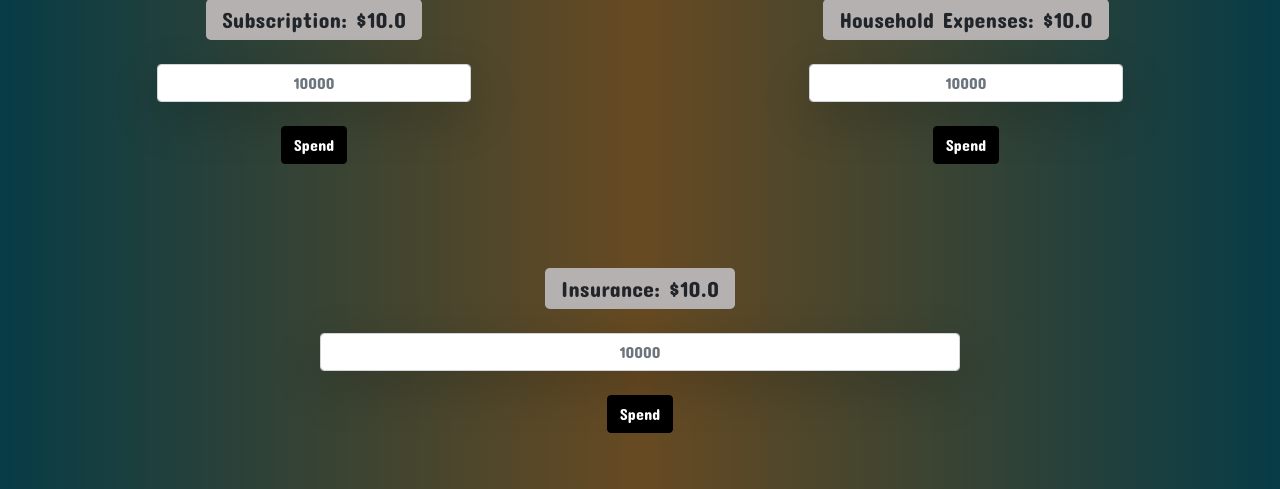
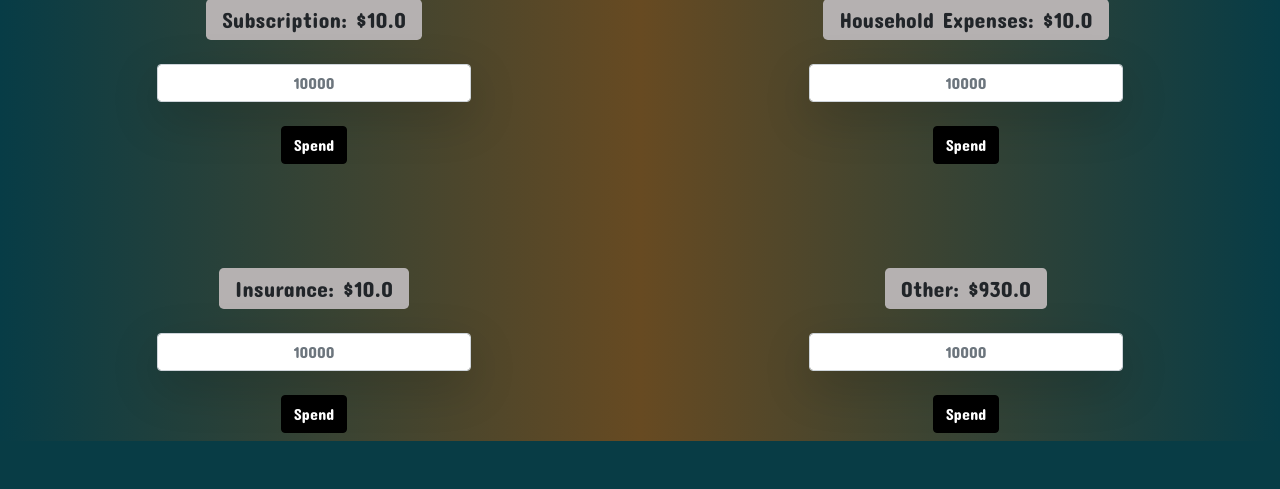
Before and after one commit to pjh000104/Personal_Expense_Web_App, a Flask app: page /spend_balance in a window 1280 px wide. Shown: the part 701-1190 px from the top of the page. After the commit the page ends 1142 px from the top, so only its background shows below. Run offline with Flask 3, Linux system fonts and the light colour scheme; a user stored in the database is signed in; some libraries are stand-ins or nearby versions; some web fonts are replaced.

Commit message:
Solved minor bugs

```diff
--- a/app.py
+++ b/app.py
@@ -8,22 +8,12 @@ import random
 
 
 app = Flask(__name__)
-app.secret_key = 'your_secret_key'
+app.secret_key = 'secret_key'
 app.config['SQLALCHEMY_DATABASE_URI'] = 'sqlite:///database.db'
 app.config['SQLALCHEMY_TRACK_MODIFICATIONS'] = False
 
 db.init_app(app)
 migrate = Migrate(app, db)
-
-def create_file():
-    with open("info.json", "w") as file:
-        json.dump({
-                "total_balance":0, "food":0, "house_hold":0, "clothing":0,
-                "personal_expense":0, "subscription":0,"housing_expense":0,
-                "insurance":0,"other":0}, file)
-
-
-create_file()
 
 @app.route('/register', methods=['GET', 'POST'])
 def register():
@@ -215,13 +205,13 @@ def is_float(value):
         # If conversion fails, it's not a float
         return False
 
-
-def create_file():
-    with open("info.json", "w") as file:
-        json.dump({
-                "total_balance": 0, "food": 0, "house_hold": 0, "clothing": 0,
-                "personal_expense": 0, "subscription": 0, "housing_expense": 0,
-                "insurance": 0, "other": 0}, file)
+@app.route('/logout')
+def logout():
+    if "user_id" in session:
+        print("User ID before logout:", session["user_id"])
+    session.pop("user_id", None)
+    print("User ID after logout:", session.get("user_id"))  # Should print None
+    return redirect(url_for('login'))
 
 
 # A function which return's the dictionary/hashmap within the file
@@ -256,7 +246,6 @@ def useMoney(request_data, category):
         db.session.commit()
     else:
         print(f"Insufficient funds in {category}. You have ${category_budget} left.")
-
 
 def startgame():
 
--- a/templates/about.html
+++ b/templates/about.html
@@ -57,7 +57,7 @@
         <!-- <a class="navbar-brand" href="{{ url_for('login')}}">Logout</a> -->
         <a class="navbar-brand">
             <a class="navbar-brand">Hello {{ user_name }}!</a>
-            <a class="navbar-brand" href="{{ url_for('login')}}">Logout</a>
+            <a class="navbar-brand" href="{{ url_for('logout')}}">Logout</a>
         </a>
     </nav>
     <!--Navigation End-->
--- a/templates/register.html
+++ b/templates/register.html
@@ -60,7 +60,7 @@
             </div>
             <div class="links d-flex justify-content-between">
                 <div class="text-center mt-3 ">
-                    <a class="basic-color" href="{{ url_for('login') }}">Sign Up</a>
+                    <a class="basic-color" href="{{ url_for('login') }}">Login</a>
                 </div>
             </div>
         </div>
--- a/templates/spendBalance.html
+++ b/templates/spendBalance.html
@@ -47,7 +47,7 @@
         </div>
         <a class="navbar-brand">
             <a class="navbar-brand">Hello {{ user_name }}!</a>
-            <a class="navbar-brand" href="{{ url_for('login')}}">Logout</a>
+            <a class="navbar-brand" href="{{ url_for('logout')}}">Logout</a>
         </a>
     </nav>
     <!--End nav-->
@@ -128,13 +128,24 @@
                     </div>
                 </div>
             </div>
-            <div class="row over-h  mt-5 pt-5 mb-5 ">
-                <div class="col-md-12 text-center">
+            <div class="row mt-5 pt-5 over-h">
+                <div class="col-md-6 text-center">
                     <div class="mb-2 " >
                         <form class="text-center  " action="/spend/insurance">
                                 <label  class="bg-white-30  mb-  px-3 py-1 rounded-3 mb-4" for="input1">Insurance: ${{ balances.insurance }}</label>
                                 <div class="d-flex justify-content-center">
                                     <input id="inputSpend" name="food" class="form-control w-50 text-center shadow-lg" id="input1" oninput="validatePositiveInput(this)" placeholder="10000">
+                                </div>
+                                <button type="submit" class="btn btn-primary mt-4 submit">Spend</button>
+                        </form>
+                    </div>
+                </div>
+                <div class="col-md-6 text-center">
+                    <div class="mb-2 ">
+                        <form class="text-center  " action="/spend/other" method="POST">
+                                <label  class="bg-white-30  mb-  px-3 py-1 rounded-3 mb-4" for="input1">Other: ${{ balances.other }} </label>
+                                <div class="d-flex justify-content-center">
+                                    <input id="inputSpend" name="other" class="form-control w-50 text-center shadow-lg" id="input1" oninput="validatePositiveInput(this)" placeholder="10000">
                                 </div>
                                 <button type="submit" class="btn btn-primary mt-4 submit">Spend</button>
                         </form>
```
Also changed, not shown: templates/checkBalance.html (+4 -3 lines), instance/database.db.
